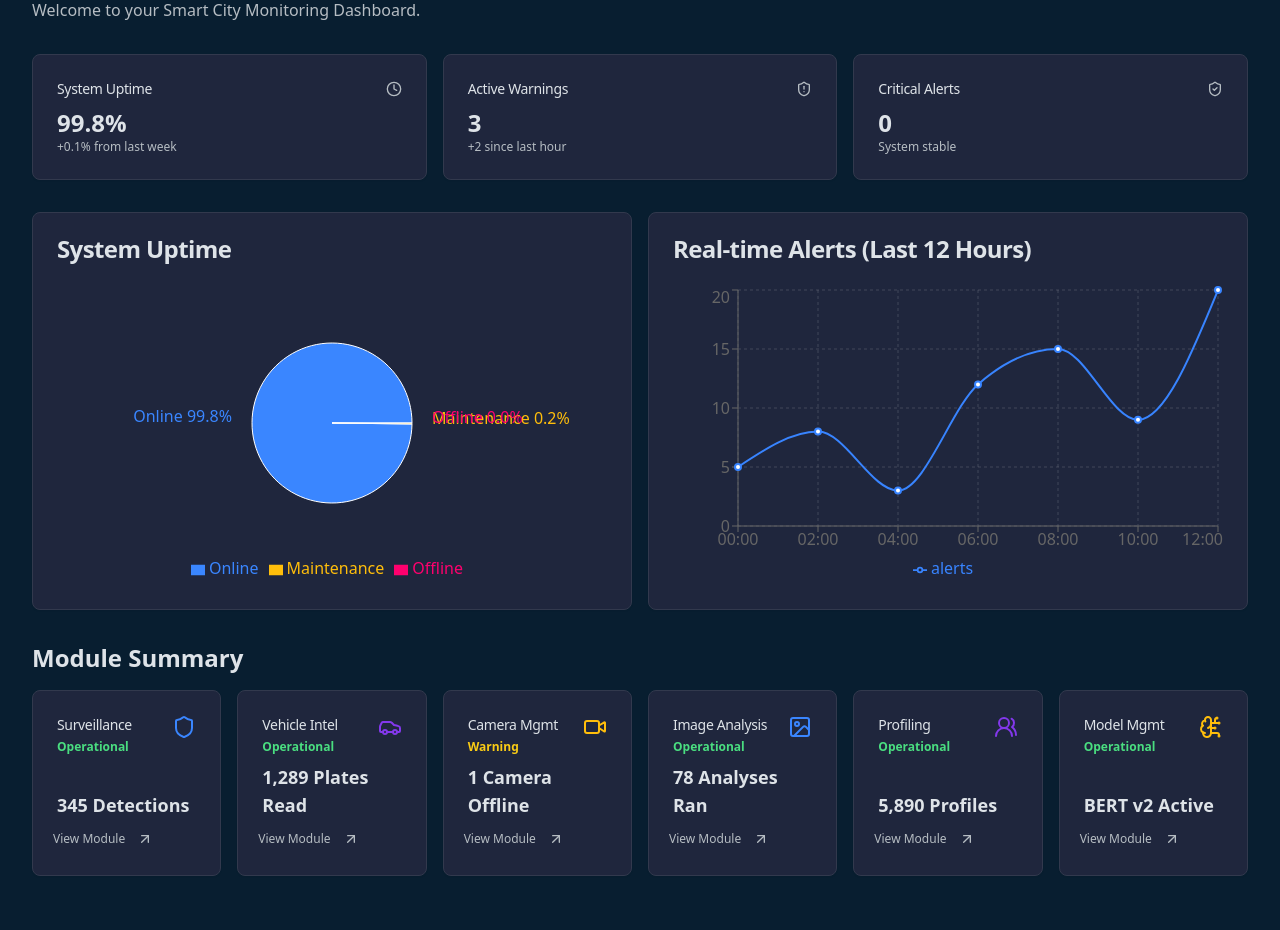
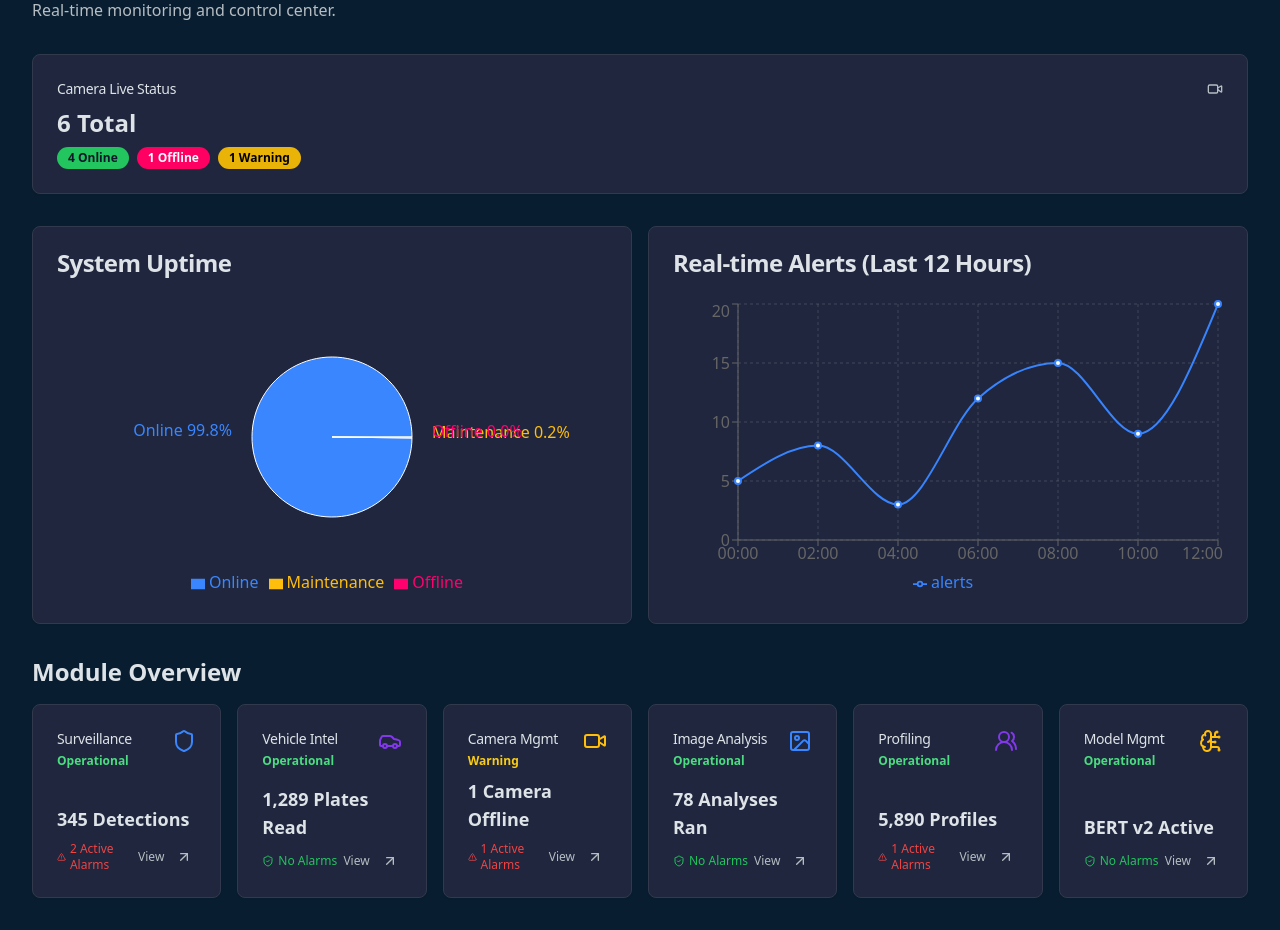
Before and after one commit to mukul9193/city-sense-nexus-dark, a React (Vite) app: page / in a window 1280 px wide. Shown: the part 135-1065 px from the top of the page. Before the commit the page ends 1043 px from the top, so only its background shows below. Built offline with nearby package versions, Linux system fonts and the light colour scheme.

Commit message:
feat: Add camera status and live alarms
- Added camera status with active/inactive counts to the dashboard.
- Removed the "System Overview" section.
- Added live alarms to each module overview.

```diff
--- a/src/lib/placeholder-data.ts
+++ b/src/lib/placeholder-data.ts
@@ -12,12 +12,12 @@ export const cameras: Camera[] = [
 ];
 
 export const moduleSummary: ModuleCardData[] = [
-  { name: 'Surveillance', status: 'Operational', metric: '345 Detections', icon: Shield, color: "text-accentBlue" },
-  { name: 'Vehicle Intel', status: 'Operational', metric: '1,289 Plates Read', icon: Car, color: "text-accentPurple" },
-  { name: 'Camera Mgmt', status: 'Warning', metric: '1 Camera Offline', icon: Video, color: "text-accentYellow" },
-  { name: 'Image Analysis', status: 'Operational', metric: '78 Analyses Ran', icon: Image, color: "text-accentBlue" },
-  { name: 'Profiling', status: 'Operational', metric: '5,890 Profiles', icon: UsersRound, color: "text-accentPurple" },
-  { name: 'Model Mgmt', status: 'Operational', metric: 'BERT v2 Active', icon: BrainCircuit, color: "text-accentYellow" },
+  { name: 'Surveillance', status: 'Operational', metric: '345 Detections', icon: Shield, color: "text-accentBlue", activeAlarms: 2 },
+  { name: 'Vehicle Intel', status: 'Operational', metric: '1,289 Plates Read', icon: Car, color: "text-accentPurple", activeAlarms: 0 },
+  { name: 'Camera Mgmt', status: 'Warning', metric: '1 Camera Offline', icon: Video, color: "text-accentYellow", activeAlarms: 1 },
+  { name: 'Image Analysis', status: 'Operational', metric: '78 Analyses Ran', icon: Image, color: "text-accentBlue", activeAlarms: 0 },
+  { name: 'Profiling', status: 'Operational', metric: '5,890 Profiles', icon: UsersRound, color: "text-accentPurple", activeAlarms: 1 },
+  { name: 'Model Mgmt', status: 'Operational', metric: 'BERT v2 Active', icon: BrainCircuit, color: "text-accentYellow", activeAlarms: 0 },
 ];
 
 export const systemUptimeData = [
--- a/src/lib/types.ts
+++ b/src/lib/types.ts
@@ -15,4 +15,5 @@ export type ModuleCardData = {
   metric: string;
   icon: LucideIcon;
   color: string;
+  activeAlarms: number;
 };
--- a/src/pages/Index.tsx
+++ b/src/pages/Index.tsx
@@ -2,26 +2,44 @@
 import { Card, CardContent, CardHeader, CardTitle } from "@/components/ui/card";
 import SystemUptimePieChart from "@/components/charts/SystemUptimePieChart";
 import AlertsTimeSeriesChart from "@/components/charts/AlertsTimeSeriesChart";
-import { moduleSummary } from "@/lib/placeholder-data";
+import { moduleSummary, cameras } from "@/lib/placeholder-data";
 import { ModuleCardData } from "@/lib/types";
 import { cn } from "@/lib/utils";
-import { ArrowUpRight, Clock, ShieldAlert, ShieldCheck } from "lucide-react";
+import { ArrowUpRight, Video, AlertTriangle, ShieldCheck } from "lucide-react";
 import { Button } from "@/components/ui/button";
+import { Badge } from "@/components/ui/badge";
 
-const StatCard = ({ title, value, icon: Icon, change }: { title: string, value: string, icon: React.ElementType, change?: string }) => (
+const CameraStatusCard = () => {
+  const onlineCameras = cameras.filter(cam => cam.status === 'Online').length;
+  const offlineCameras = cameras.filter(cam => cam.status === 'Offline').length;
+  const warningCameras = cameras.filter(cam => cam.status === 'Warning').length;
+  const totalCameras = cameras.length;
+
+  return (
     <Card>
       <CardHeader className="flex flex-row items-center justify-between space-y-0 pb-2">
-      <CardTitle className="text-sm font-medium">{title}</CardTitle>
-      <Icon className="h-4 w-4 text-muted-foreground" />
+        <CardTitle className="text-sm font-medium">Camera Live Status</CardTitle>
+        <Video className="h-4 w-4 text-muted-foreground" />
       </CardHeader>
       <CardContent>
-      <div className="text-2xl font-bold">{value}</div>
-      {change && <p className="text-xs text-muted-foreground">{change}</p>}
+        <div className="text-2xl font-bold">{totalCameras} Total</div>
+        <div className="flex gap-2 mt-2">
+          <Badge variant="default" className="bg-green-500 hover:bg-green-600">
+            {onlineCameras} Online
+          </Badge>
+          <Badge variant="destructive">
+            {offlineCameras} Offline
+          </Badge>
+          <Badge variant="secondary" className="bg-yellow-500 text-black hover:bg-yellow-600">
+            {warningCameras} Warning
+          </Badge>
+        </div>
       </CardContent>
     </Card>
   );
+};
 
-const ModuleCard = ({ name, status, metric, icon: Icon, color }: ModuleCardData) => (
+const ModuleCard = ({ name, status, metric, icon: Icon, color, activeAlarms }: ModuleCardData) => (
   <Card className="flex flex-col justify-between hover:shadow-lg hover:shadow-primary/20 transition-shadow duration-300">
     <CardHeader className="flex flex-row items-start justify-between space-y-0 pb-2">
       <div className="space-y-1">
@@ -36,9 +54,24 @@ const ModuleCard = ({ name, status, metric, icon: Icon, color }: ModuleCardData)
     </CardHeader>
     <CardContent>
       <div className="text-lg font-bold">{metric}</div>
-       <Button variant="ghost" size="sm" className="mt-2 -ml-2 h-auto p-1 text-xs text-muted-foreground hover:text-primary">
-         View Module <ArrowUpRight className="h-3 w-3 ml-1" />
+      <div className="flex items-center justify-between mt-2">
+        <div className="flex items-center gap-1">
+          {activeAlarms > 0 ? (
+            <>
+              <AlertTriangle className="h-3 w-3 text-red-500" />
+              <span className="text-xs text-red-500">{activeAlarms} Active Alarms</span>
+            </>
+          ) : (
+            <>
+              <ShieldCheck className="h-3 w-3 text-green-500" />
+              <span className="text-xs text-green-500">No Alarms</span>
+            </>
+          )}
+        </div>
+        <Button variant="ghost" size="sm" className="h-auto p-1 text-xs text-muted-foreground hover:text-primary">
+          View <ArrowUpRight className="h-3 w-3 ml-1" />
         </Button>
+      </div>
     </CardContent>
   </Card>
 );
@@ -47,14 +80,12 @@ const Index = () => {
   return (
     <div className="space-y-8">
       <div>
-        <h1 className="text-3xl font-bold">System Overview</h1>
-        <p className="text-muted-foreground">Welcome to your Smart City Monitoring Dashboard.</p>
+        <h1 className="text-3xl font-bold">Smart City Dashboard</h1>
+        <p className="text-muted-foreground">Real-time monitoring and control center.</p>
       </div>
 
-      <div className="grid gap-4 md:grid-cols-2 lg:grid-cols-3">
-        <StatCard title="System Uptime" value="99.8%" icon={Clock} change="+0.1% from last week" />
-        <StatCard title="Active Warnings" value="3" icon={ShieldAlert} change="+2 since last hour" />
-        <StatCard title="Critical Alerts" value="0" icon={ShieldCheck} change="System stable" />
+      <div className="grid gap-4 md:grid-cols-1 lg:grid-cols-1">
+        <CameraStatusCard />
       </div>
 
       <div className="grid gap-4 md:grid-cols-2">
@@ -63,7 +94,7 @@ const Index = () => {
       </div>
 
       <div>
-        <h2 className="text-2xl font-bold mb-4">Module Summary</h2>
+        <h2 className="text-2xl font-bold mb-4">Module Overview</h2>
         <div className="grid gap-4 md:grid-cols-2 lg:grid-cols-3 xl:grid-cols-6">
           {moduleSummary.map(module => <ModuleCard key={module.name} {...module} />)}
         </div>
```
Lines whose indentation alone changed are shown as unchanged.
